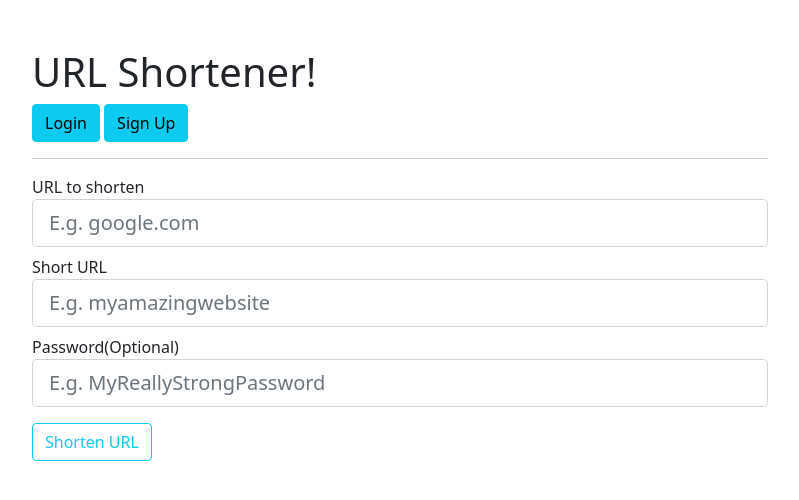
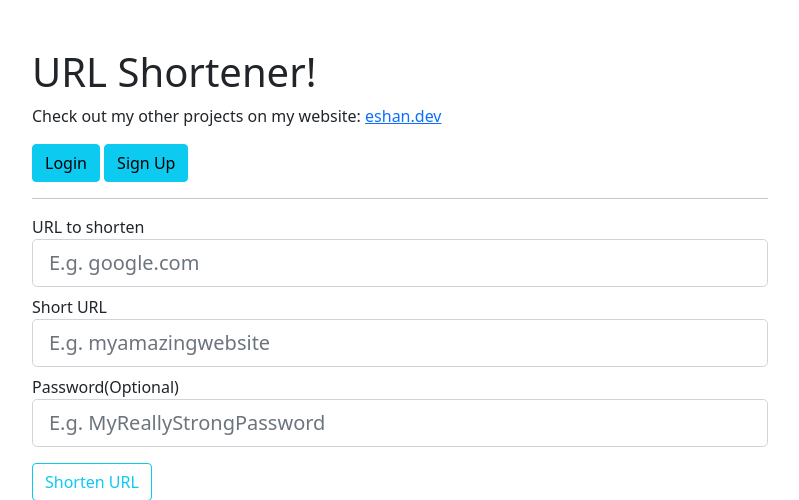
Before and after one commit to BouncyBird/flask-url-shortener, a Flask app: page / in a window 1280 px wide. Shown: the top 500 px of the page, without its empty margins (50-849 px from the left). Run offline with Flask 2, Linux system fonts and the light colour scheme; parts of the project's set-up code (start-up, migrations or seed data) failed here and were passed over; some libraries are stand-ins or nearby versions.

Commit message:
added website ad

```diff
--- a/templates/home.html
+++ b/templates/home.html
@@ -1,6 +1,7 @@
 {% extends "base.html" %}
 {% block content %}
 <h1 class="col-7">URL Shortener!</h1>
+<p>Check out my other projects on my website: <a target="_blank" href="https://eshan.dev">eshan.dev</a></p>
 {% if current_user.is_authenticated %}
 <a href="{{ url_for('account') }}" class="btn btn-info">Account</a>
 <a href="{{ url_for('logout') }}" class="btn btn-info">Logout</a>
```
